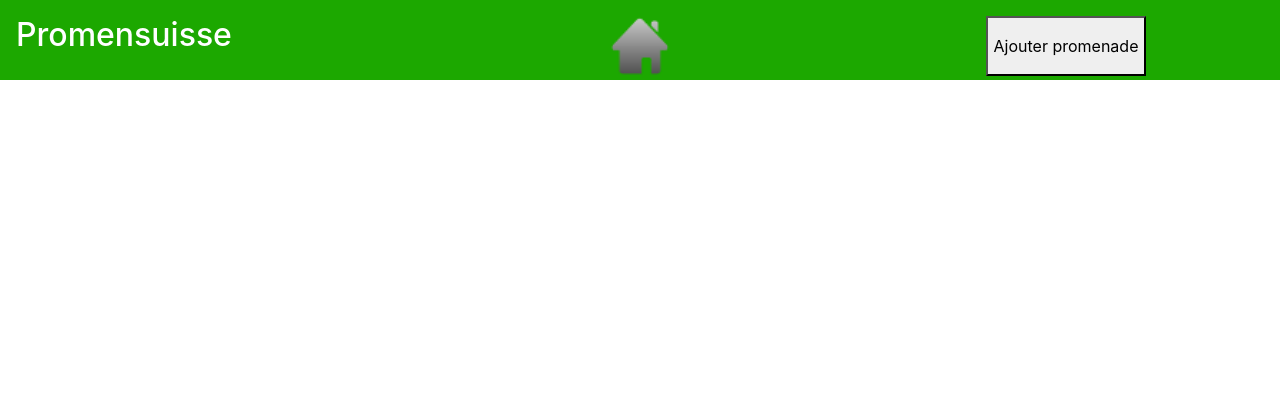
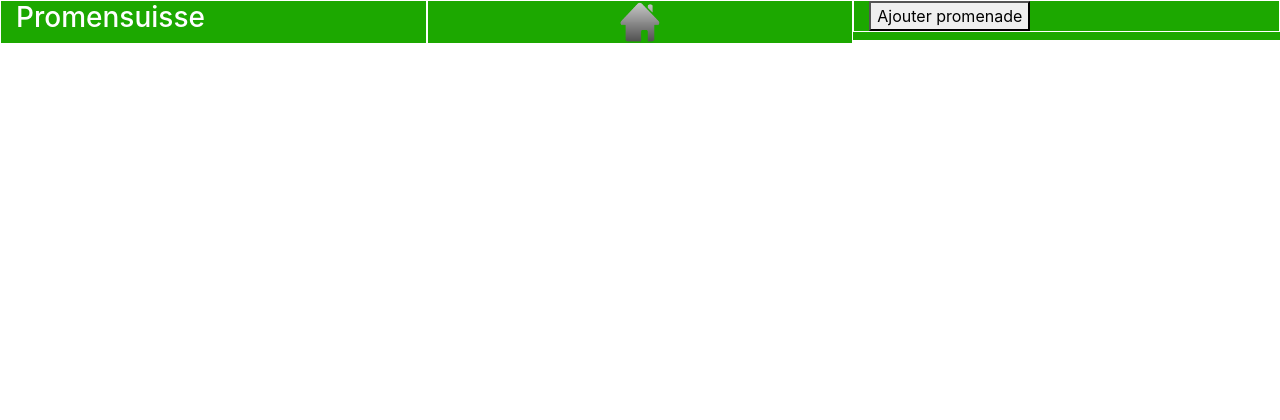
Before and after one commit to kmer00237/projet_promenade, a PHP site: page / in a window 1280 px wide. Shown: the top 420 px of the page. After the commit the page ends 43 px from the top, so only its background shows below. Run offline with PHP 8.4, Linux system fonts and the light colour scheme.

Commit message:
pull de 14h20

```diff
--- a/www/index.html
+++ b/www/index.html
@@ -16,13 +16,13 @@
     <header>
         <!--Bandeau-->
 
-        <div class="container-fluid p-3 mb-2 barre text-white">
+        <div class="container-fluid barre text-white">
             <div class="row">
-                <div class="col-sm-4 d-flex justify-content-sm-left" style="height: 60px;">
-                    <h2>Promensuisse</h2>
+                <div class="col-sm-4 d-flex justify-content-sm-left colMenu" style="font-size: 10%;">
+                    <h3>Promensuisse</h3>
                 </div>
-                <div class="col-sm-4 d-flex justify-content-sm-center"><img src="assets/Home.png" class="img-fluid"></div>
-                <div class="col-sm-4 d-flex justify-content-sm-center"><button class="form_promenade" type="button">Ajouter
+                <div class="col-sm-4 d-flex justify-content-center colMenu"><img src="assets/Home.png"></div>
+                <div class="col-sm-4 d-flex justify-content-right colMenu"><button type="button">Ajouter
                         promenade</button></div>
             </div>
         </div>
--- a/www/style.css
+++ b/www/style.css
@@ -1,7 +1,7 @@
 /*section MenuBar*/
 .barre {
     width:100%;
-    height:10%;
+    height:5%;
     background:rgb(28, 168, 0);
 
 }
@@ -10,3 +10,10 @@
     height:50%;
 }
 body {margin:0;}
+
+.colMenu {
+    border: 1px solid white;
+    color: #FFF;
+    background:rgb(28, 168, 0);
+    height:100%;
+}
```
Also changed, not shown: www/afficherPromenad.php (added, +42 -0 lines), 1 other file.
